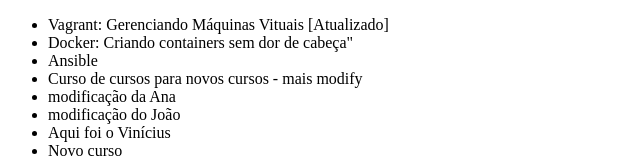
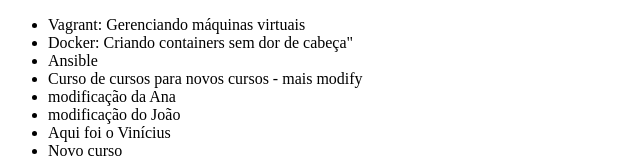
Before and after one commit to Leles-Soares/Tag_v1.0, a plain HTML site: page index.html in a window 1280 px wide. Shown: the top 160 px of the page, without its empty margins (0-640 px from the left). Drawn offline with Linux system fonts and the light colour scheme.

Commit message:
Alterando Vagrant

```diff
--- a/index.html
+++ b/index.html
@@ -6,7 +6,7 @@
 </head>
 <body>
     <ul>
-        <li>Vagrant: Gerenciando Máquinas Vituais [Atualizado]</li>
+        <li>Vagrant: Gerenciando máquinas virtuais</li>
         <li>Docker: Criando containers sem dor de cabeça"</li>
         <li>Ansible</li>
         <li>Curso de cursos para novos cursos - mais modify</li>
```
